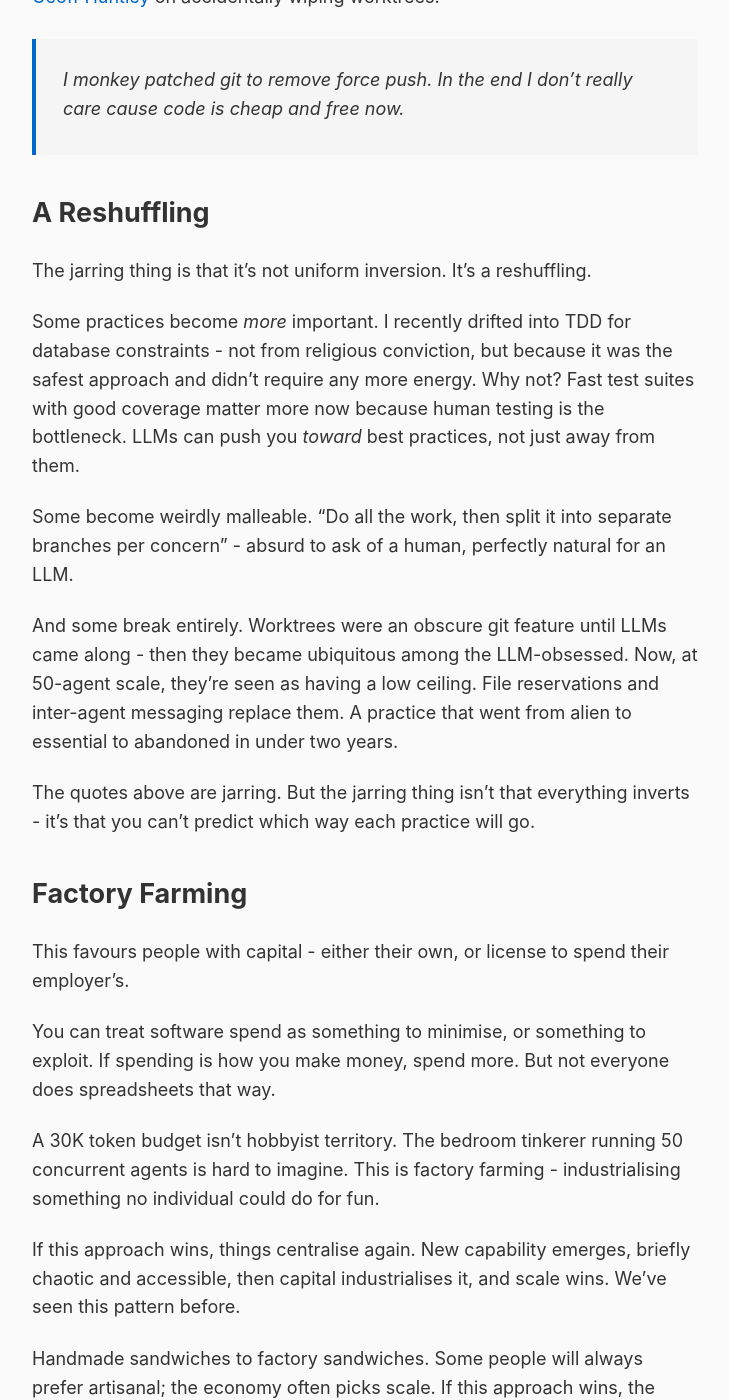
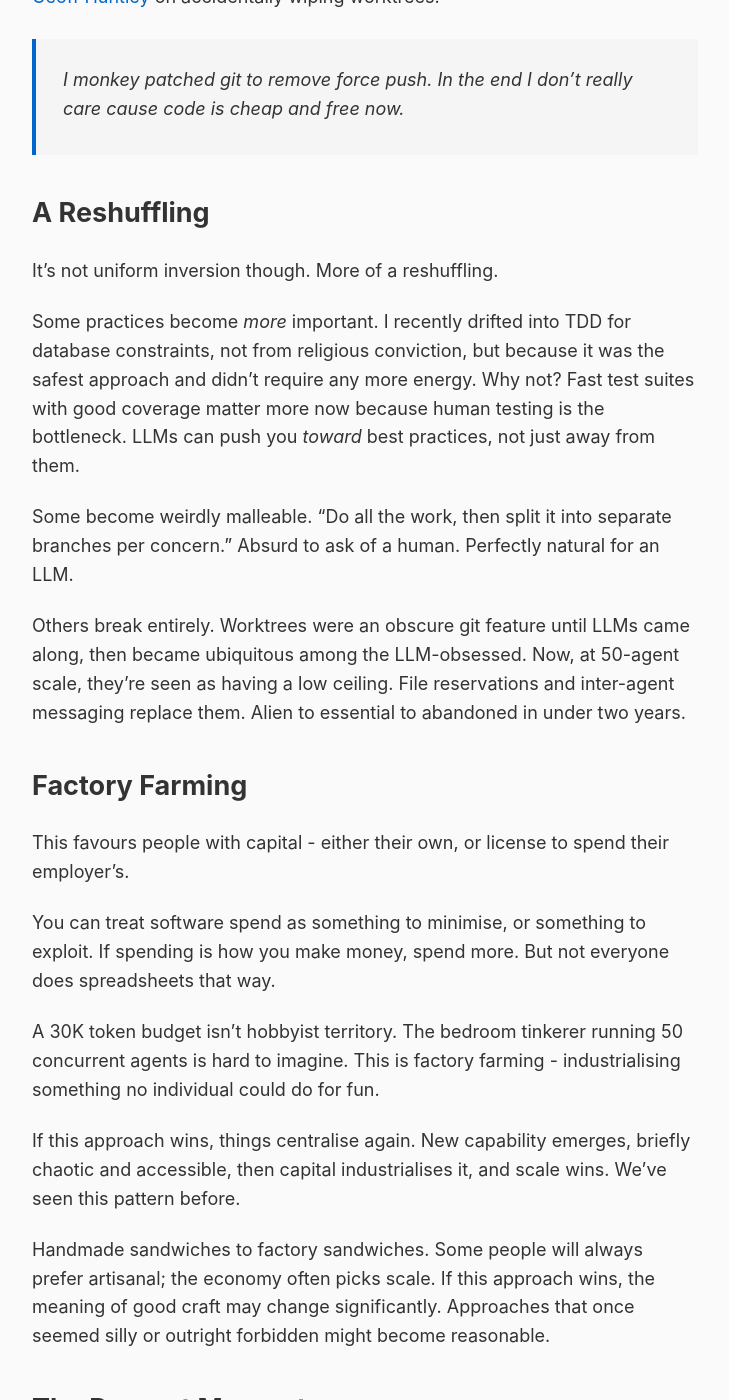
Before and after one commit to rob137/rob137.github.io, a Jekyll site: the page built from _posts/2026-01-12-the-upside-down.md, in a window 1280 px wide and 1400 px high, scrolled down 992 px. Shown: the whole window, without its empty margins (275-1004 px from the left). Built offline with Jekyll 4.4.1, drawn with Linux system fonts in a browser that asks for light colours; some of the changed text lies outside the part shown.

Commit message:
De-LLM the prose
- Remove "The jarring thing is that" construction
- Break up em-dash chains into separate sentences
- Cut "That's not obviously bad. It's just different."
- "And some" → "Others"

Co-Authored-By: Claude Opus 4.5 <noreply@anthropic.com>

```diff
--- a/_posts/2026-01-12-the-upside-down.md
+++ b/_posts/2026-01-12-the-upside-down.md
@@ -26,15 +26,13 @@ Ben Holmes asking a reasonable question:
 
 ## A Reshuffling
 
-The jarring thing is that it's not uniform inversion. It's a reshuffling.
+It's not uniform inversion though. More of a reshuffling.
 
-Some practices become *more* important. I recently drifted into TDD for database constraints - not from religious conviction, but because it was the safest approach and didn't require any more energy. Why not? Fast test suites with good coverage matter more now because human testing is the bottleneck. LLMs can push you *toward* best practices, not just away from them.
+Some practices become *more* important. I recently drifted into TDD for database constraints, not from religious conviction, but because it was the safest approach and didn't require any more energy. Why not? Fast test suites with good coverage matter more now because human testing is the bottleneck. LLMs can push you *toward* best practices, not just away from them.
 
-Some become weirdly malleable. "Do all the work, then split it into separate branches per concern" - absurd to ask of a human, perfectly natural for an LLM.
+Some become weirdly malleable. "Do all the work, then split it into separate branches per concern." Absurd to ask of a human. Perfectly natural for an LLM.
 
-And some break entirely. Worktrees were an obscure git feature until LLMs came along - then they became ubiquitous among the LLM-obsessed. Now, at 50-agent scale, they're seen as having a low ceiling. File reservations and inter-agent messaging replace them. A practice that went from alien to essential to abandoned in under two years.
-
-The quotes above are jarring. But the jarring thing isn't that everything inverts - it's that you can't predict which way each practice will go.
+Others break entirely. Worktrees were an obscure git feature until LLMs came along, then became ubiquitous among the LLM-obsessed. Now, at 50-agent scale, they're seen as having a low ceiling. File reservations and inter-agent messaging replace them. Alien to essential to abandoned in under two years.
 
 ## Factory Farming
 
@@ -46,7 +44,7 @@ A 30K token budget isn't hobbyist territory. The bedroom tinkerer running 50 con
 
 If this approach wins, things centralise again. New capability emerges, briefly chaotic and accessible, then capital industrialises it, and scale wins. We've seen this pattern before.
 
-Handmade sandwiches to factory sandwiches. Some people will always prefer artisanal; the economy often picks scale. If this approach wins, the meaning of good craft may change significantly - approaches that once seemed silly or outright forbidden might become reasonable. That's not obviously bad. It's just different.
+Handmade sandwiches to factory sandwiches. Some people will always prefer artisanal; the economy often picks scale. If this approach wins, the meaning of good craft may change significantly. Approaches that once seemed silly or outright forbidden might become reasonable.
 
 ## The Present Moment
 
```
